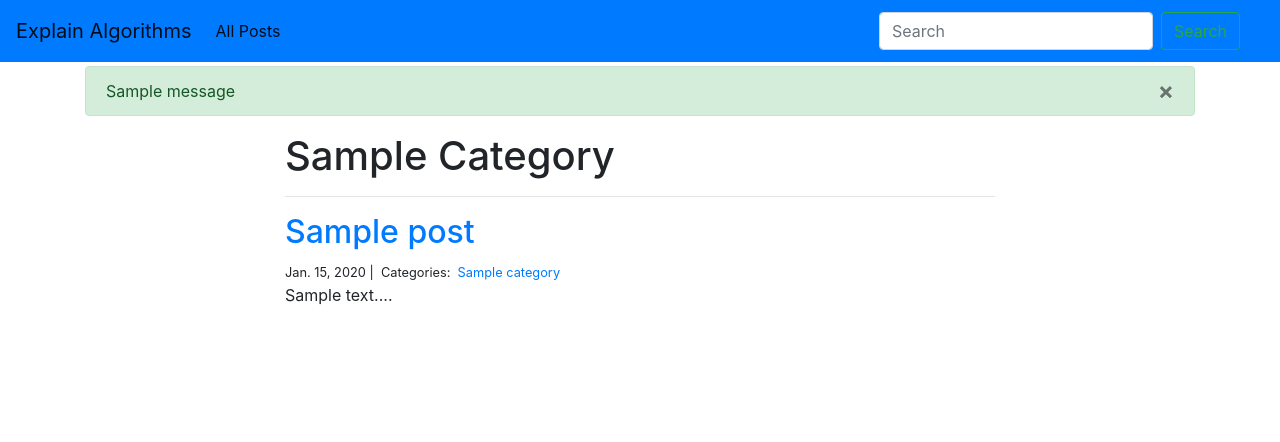
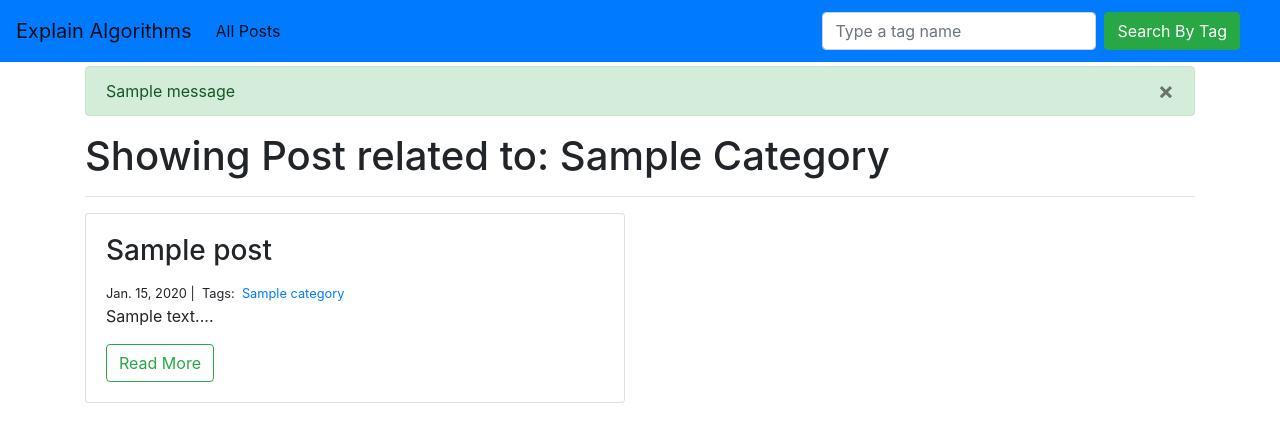
Before and after one commit to Zamy97/Explain_Algorithms, a Django app: a page that uses explain_algorithms/templates/base.html in a window 1280 px wide. Shown: the top 442 px of the page. Run offline with Django 3.2, Linux system fonts and the light colour scheme; tables that the repository leaves empty hold one stand-in row (values such as "Sample post"); one stand-in notice (Sample message) is shown; some libraries are stand-ins or nearby versions.

Commit message:
I think I am ready to start making posts

```diff
--- a/explain_algorithms/templates/algo_explained/blog_category.html
+++ b/explain_algorithms/templates/algo_explained/blog_category.html
@@ -1,21 +1,32 @@
 {% extends "base.html" %}
 {% block content %}
-
-<div class="col-md-8 offset-md-2">
-    <h1>{{ category | title }}</h1>
+<!-- <div class="col-md-8 offset-md-2"> -->
+    <h1> Showing Post related to:  {{ category | title }}</h1>
     <hr>
+    <div class = "row">
     {% for post in posts %}
-        <h2><a href="{% url 'algorithms:blog_detail' post.pk%}">{{ post.title | slice:":70" }}</a></h2>
+        <div class = "col-md-6">
+          <div class = "card mb-3">
+            <div class = "card-body">
+              <h3 class = "card-title">{{ post.title | slice:":70" }}</h3>
         <small>
             {{ post.created_on.date }} |&nbsp;
-            Categories:&nbsp;
+            Tags:&nbsp;
             {% for category in post.categories.all %}
             <a href="{% url 'algorithms:blog_category' category.name %}">
                 {{ category.name }}
             </a>&nbsp;
             {% endfor %}
         </small>
-        <p>{{ post.body | slice:":100" }}...</p>
+        <p class = "card-text">{{ post.body | slice:":100" }}...</p>
+          <a href = "{% url 'algorithms:blog_detail' post.pk %}"
+            class = "btn btn-outline-success">
+              Read More
+          </a>
+        </div>
+      </div>
+    </div>
+
     {% endfor %}
 </div>
 {% endblock %}
--- a/explain_algorithms/templates/algo_explained/blog_detail.html
+++ b/explain_algorithms/templates/algo_explained/blog_detail.html
@@ -21,7 +21,7 @@
         <div class="form-group">
             {{ form.body }}
         </div>
-        <button type="submit" class="btn btn-primary">Submit</button>
+        <button type="submit" class="btn btn-outline-primary">Submit</button>
     </form>
     <hr>
     <h3>Comments:</h3>
--- a/explain_algorithms/templates/algo_explained/blog_index.html
+++ b/explain_algorithms/templates/algo_explained/blog_index.html
@@ -23,7 +23,7 @@
               </small>
               <p class = "card-text">{{ post.body | slice:":100" }}...</p>
               <a href="{% url 'algorithms:blog_detail' post.pk %}"
-                 class="btn btn-primary">
+                 class="btn btn-outline-success">
                   Read More
               </a>
               </div>
--- a/explain_algorithms/templates/base.html
+++ b/explain_algorithms/templates/base.html
@@ -86,8 +86,8 @@
 
           </ul>
           <form class="form-inline my-2 my-lg-0">
-            <input class="form-control mr-sm-2" type="search" placeholder="Search" aria-label="Search">
-            <button class="btn btn-outline-success my-2 my-sm-1 mr-sm-4" type="submit">Search</button>
+            <input class="form-control mr-sm-2" type="search" placeholder="Type a tag name" aria-label="Search">
+            <button class="btn btn-success my-2 my-sm-1 mr-sm-4" type="submit">Search By Tag</button>
           </form>
         </div>
       </nav>
```
